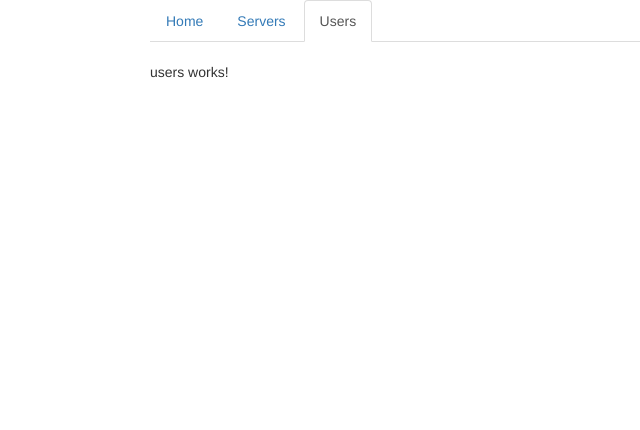
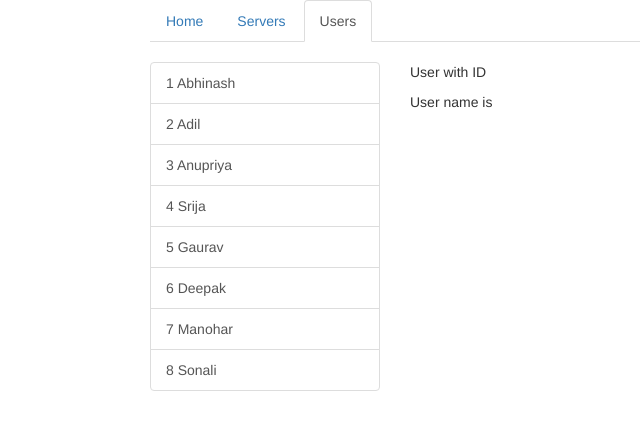
Before and after one commit to Knightch/Angular-Course, an Angular app in the folder My-First-App/: page /users in a window 1280 px wide. Shown: the top 430 px of the page, without its empty margins (115-755 px from the left). Built offline with nearby package versions, Linux system fonts and the light colour scheme.

Commit message:
passing parameter and fatching route parameters

```diff
--- a/My-First-App/src/app/app.module.ts
+++ b/My-First-App/src/app/app.module.ts
@@ -15,6 +15,7 @@ import { RouterModule, Routes } from '@angular/router';
 const appRouter: Routes = [
   { path: '', component: HomeComponent },
   { path: 'users', component: UsersComponent },
+  { path: 'users/:id/:name', component: UserComponent },
   { path: 'servers', component: ServersComponent }
 ]
 @NgModule({
--- a/My-First-App/src/app/users/user/user.component.html
+++ b/My-First-App/src/app/users/user/user.component.html
@@ -1 +1,2 @@
-<p>user works!</p>
+<p>User with ID  {{ user.id }}</p>
+<p>User name is {{ user.name }} </p>
--- a/My-First-App/src/app/users/user/user.component.ts
+++ b/My-First-App/src/app/users/user/user.component.ts
@@ -1,4 +1,5 @@
 import { Component, OnInit } from '@angular/core';
+import { ActivatedRoute } from '@angular/router';
 
 @Component({
   selector: 'app-user',
@@ -6,10 +7,14 @@ import { Component, OnInit } from '@angular/core';
   styleUrls: ['./user.component.css']
 })
 export class UserComponent implements OnInit {
+  user: { id: number, name: string };
+  constructor(private route: ActivatedRoute) { }
 
-  constructor() { }
-
-  ngOnInit(): void {
+  ngOnInit() {
+    this.user = {
+      id: this.route.snapshot.params['id'],
+      name: this.route.snapshot.params['name']
+    };
   }
 
 }
--- a/My-First-App/src/app/users/users.component.html
+++ b/My-First-App/src/app/users/users.component.html
@@ -1 +1,12 @@
-<p>users works!</p>
+<div class="row">
+  <div class="col-xs-6 col-sm-4">
+    <div class="List-group">
+      <a href="#" class="list-group-item" *ngFor="let user of users">
+        {{user.id}} {{user.name}}
+      </a>
+    </div>
+  </div>
+  <div class="col-xs-12 col-sm-4">
+    <app-user></app-user>
+  </div>
+</div>
--- a/My-First-App/src/app/users/users.component.ts
+++ b/My-First-App/src/app/users/users.component.ts
@@ -1,4 +1,5 @@
 import { Component, OnInit } from '@angular/core';
+import { User } from '../user.model';
 
 @Component({
   selector: 'app-users',
@@ -7,6 +8,17 @@ import { Component, OnInit } from '@angular/core';
 })
 export class UsersComponent implements OnInit {
 
+  users: User[] = [
+    { id: 1, name: 'Abhinash' },
+    { id: 2, name: 'Adil' },
+    { id: 3, name: 'Anupriya' },
+    { id: 4, name: 'Srija' },
+    { id: 5, name: 'Gaurav' },
+    { id: 6, name: 'Deepak' },
+    { id: 7, name: 'Manohar' },
+    { id: 8, name: 'Sonali' }
+
+  ]
   constructor() { }
 
   ngOnInit(): void {
```
Also changed, not shown: My-First-App/src/app/user.model.ts (added, +9 -0 lines).
